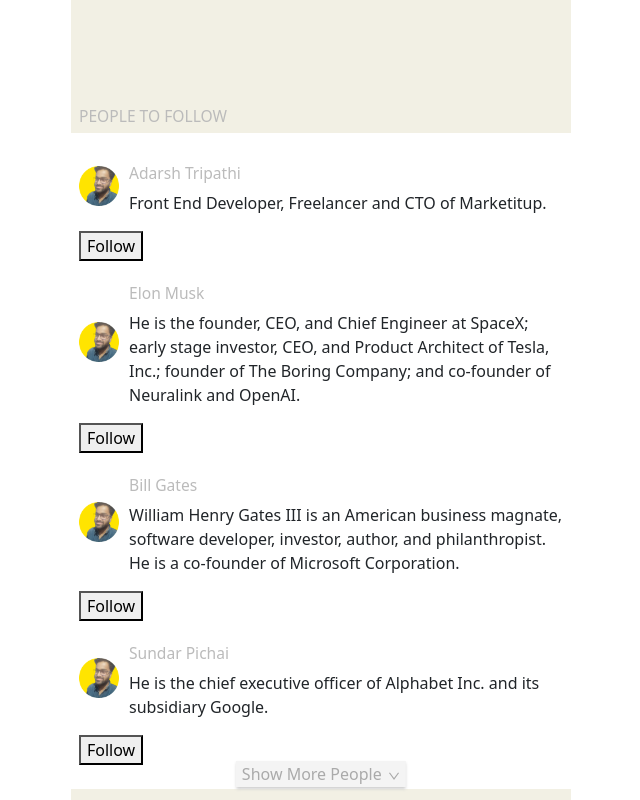
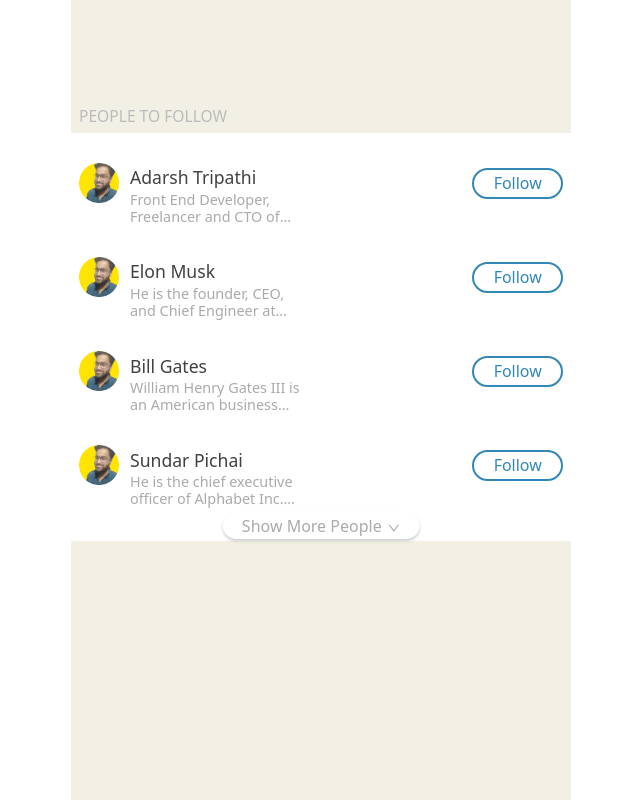
Before and after one commit to adarshtiwari1998/clubhouse-web-app, a React (Create React App) app: page /explore in a window 1280 px wide. Shown: the whole page, without its empty margins (319-959 px from the left). Built offline with nearby package versions, Linux system fonts and the light colour scheme.

Commit message:
pages-> explore styleing done of peoplecontainer and show more sec

```diff
--- a/src/style/explore.module.css
+++ b/src/style/explore.module.css
@@ -43,5 +43,44 @@
 .peopleContainer img {
   width: 40px;
   border-radius: 1.1em;
-  margin: 0 10px 0 0
+  margin: 0 11px 0 0
 }
+
+.peopleContainer > div {
+    display: flex;
+    align-items: center;
+    justify-content: space-between;
+    margin-bottom: 0.6em
+}
+
+.peopleContainer h5 {
+    color: var(--textColor);
+    font-size: 1.1em;
+    margin-bottom: 0.2em
+}
+
+.peopleContainer p {
+    color: var(--textColor);
+    display: block;
+    display: -webkit-box;
+    font-size: 0.9em;
+    margin: 0;
+    width: 175px;
+    height: fit-content;
+    line-height: 1.16;
+    -webkit-line-clamp: 2;
+    -webkit-box-orient: vertical;
+    text-overflow: ellipsis;
+    overflow: hidden;
+    color: #aaaaaa;
+}
+
+.peopleContainer  button {
+    background-color: transparent;
+    border: 2px solid var(--btnBgColor);
+    border-radius: 2em;
+    color: var(--btnBgColor);
+    font-weight: 400;
+    padding: 0.1em 1.2em;
+    font-size: 1em;
+}
```
